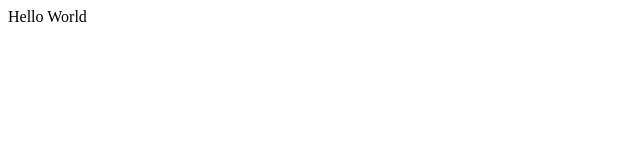
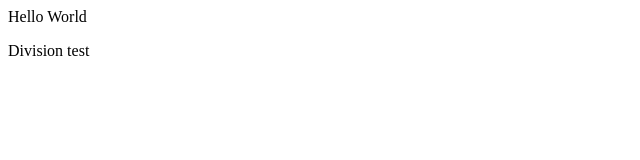
Before and after one commit to samyukthaire/Demoproject, a plain HTML site: page index.html in a window 1280 px wide. Shown: the full height of the page, 0-640 px from the left. Drawn offline with Linux system fonts and the light colour scheme.

Commit message:
Made changes to Index and Readme Files

```diff
--- a/index.html
+++ b/index.html
@@ -1 +1,2 @@
 <p>Hello World</p>
+<div>Division test</div>
```
Also changed, not shown: 1 other file.
